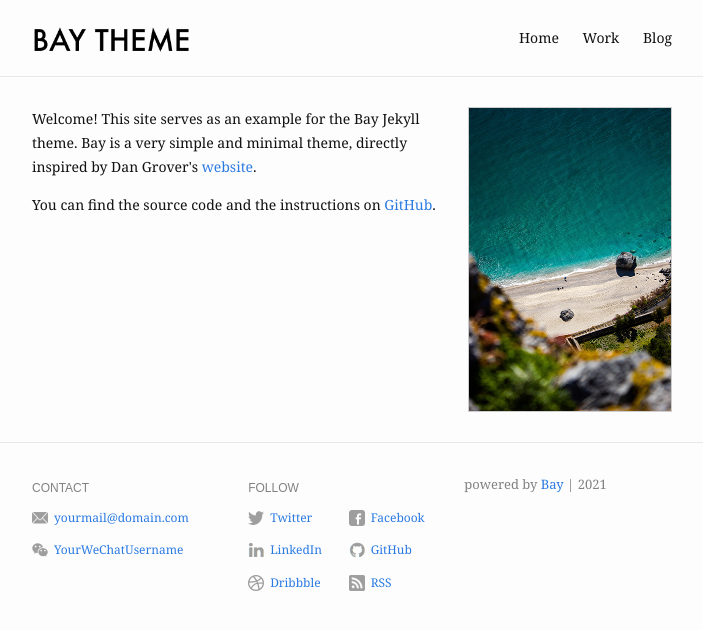
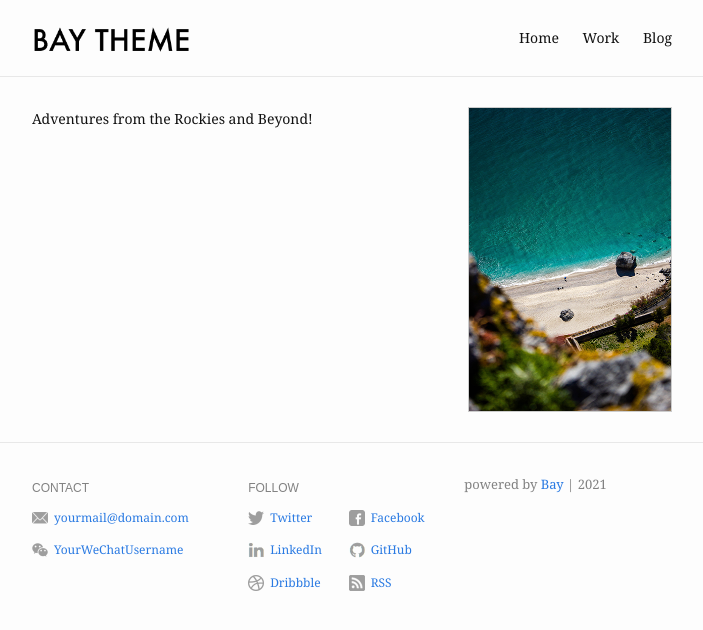
Before and after one commit to stackbit-projects/mossnotes-2cd04, a Jekyll site: the page built from index.md, in a window 1280 px wide. Shown: the top 630 px of the page, without its empty margins (288-991 px from the left). Built offline with Jekyll 4.4.1, drawn with Linux system fonts in a browser that asks for light colours.

Commit message:
index.md: updated markdown_content

```diff
--- a/index.md
+++ b/index.md
@@ -4,11 +4,4 @@ profile_picture:
   src: /assets/img/profile-pic.jpg
   alt: website picture
 ---
-
-<p>
-  Welcome! This site serves as an example for the Bay Jekyll theme. Bay is a very simple and minimal theme, directly inspired by Dan Grover's <a href="http://dangrover.com">website</a>.
-</p>
-
-<p>
-  You can find the source code and the instructions on <a href="https://github.com/eliottvincent/bay">GitHub</a>.
-</p>
+<p> Adventures from the Rockies and Beyond!
```
